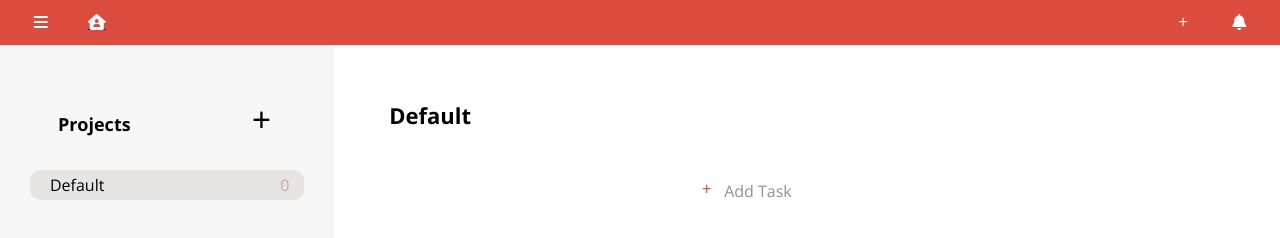
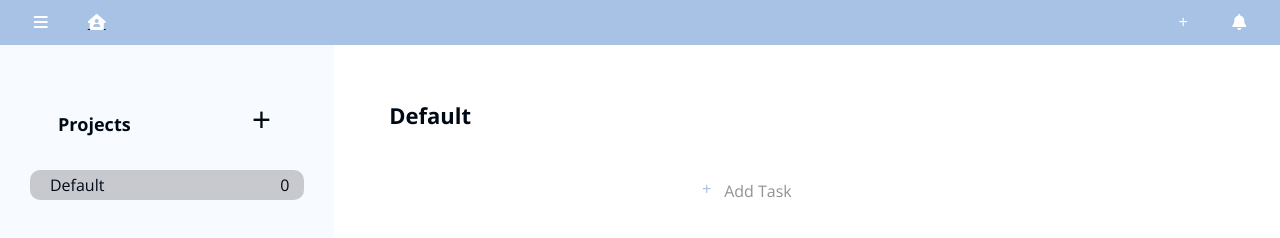
Before and after one commit to CodingFunky/To-Do, a website built with webpack: page dist/index.html in a window 1280 px wide. Built offline with nearby package versions, Linux system fonts and the light colour scheme.

Commit message:
css variables and color scheme change

```diff
--- a/src/index.js
+++ b/src/index.js
@@ -192,6 +192,7 @@ function Project(name) {
     dropMenuDel.classList.add('dropMenuDel');
     dropMenuDel.textContent = 'Delete project';
     dropMenuDel.addEventListener('click', () => {
+      // projectDOM.firstChild.textContent
       projectDOM.remove();
       transparentOverlay.classList.remove('active');
     });
--- a/src/style.css
+++ b/src/style.css
@@ -1,6 +1,13 @@
+:root {
+    --main-color: white;
+    --accent-color: #A7C2E5;
+    --third-color: #f7fafe;
+    --fourth-color: #c7c9ce;
+    --dark-color: #000A14;
+}
 body {
     font-family: 'Open Sans', sans-serif;
-
+    color: var(--dark-color);
     margin: 0;
 }
 i {
@@ -27,7 +34,7 @@ img {
     border-radius: 3px;
 }
 .nav.btn:hover {
-    background-color: rgb(231, 228, 228);
+    background-color: var(--fourth-color);
     /* opacity: 0.5; */
 }
 #page-container {
@@ -36,7 +43,7 @@ img {
     display: flex;
 }
 .nav-bar {
-    background-color: #db4c3f;
+    background-color: var(--accent-color);
     height: 45px;
     display: flex;
     justify-content: space-between;
@@ -72,7 +79,7 @@ img {
 .left-sidebar {
     display: flex;
     flex-direction: column;
-    background-color: #f7f7f7;
+    background-color: var(--third-color);
     width: 28%;
     height: 100vh;
 }
@@ -105,7 +112,7 @@ img {
     border-radius: 10px;
 }
 #project-addBtn:hover {
-    background-color: rgb(231, 228, 228);
+    background-color: var(--fourth-color);
 }
 .addProject-form {
     width: 55%;
@@ -139,10 +146,10 @@ img {
     border-radius: 10px;
 }
 .project:hover {
-    background-color: rgb(231, 228, 228);
+    background-color: var(--fourth-color);
 }
 .project.active {
-    background-color: rgb(231, 228, 228);
+    background-color: var(--fourth-color);
 }
 .project:hover > .dropMenuBtn {
     display: flex;
@@ -152,14 +159,14 @@ img {
     display: none;
 }
 .taskNum {
-    color: rgb(186, 176, 176);
+    color: var(--dark-color);
     padding-right: 15px;
 }
 .dropMenuBtn {
     display: none;
     height: 28px;
     border-radius: 50%;
-    /* background-color: #db4c3f; */
+    /* background-color: var(--accent-color); */
 }
 .dropMenuBtn:hover {
     display: flex;
@@ -259,14 +266,14 @@ img {
     text-align: center;
 }
 .completeBtn:hover {
-    /* background-color: #db4c3f; */
+    /* background-color: var(--accent-color); */
     transform: scale(1.1);
 }
 .checkMark {
     color: white;
 }
 .checkMark:hover {
-    color: #db4c3f;
+    color: var(--accent-color);
 }
 .task-header {
     font-weight: 600;
@@ -284,7 +291,8 @@ img {
     width: 10%;
 }
 .itemDueDate {
-    color: #db4c3f;
+    color: var(--accent-color);
+    font-weight: bold;
 }
 .dueDate-Container {
     display: flex;
@@ -307,11 +315,11 @@ img {
 }
 .altAdd-container:hover {
     cursor: pointer;
-    color: #db4c3f;
+    color: var(--accent-color);
     transform: scale(1.1);
 }
 .altAdd-container:hover > .alt-plusSign{
-    background-color: #db4c3f;
+    background-color: var(--accent-color);
     color: white;
 }
 .alt-plusSign {
@@ -319,11 +327,11 @@ img {
     height: 19px;
     width: 19px;
     text-align: center;
-    color: #db4c3f;
+    color: var(--accent-color);
     border-radius: 50%;
 }
 /* .alt-plusSign:hover{
-    background-color: #db4c3f;
+    background-color: var(--accent-color);
     color: white;
 } */
 .altAddBtn-text {
```
Also changed, not shown: dist/bundle.js, dist/index.html, src/img/Rain-Logo.png (added), 1 other file.
